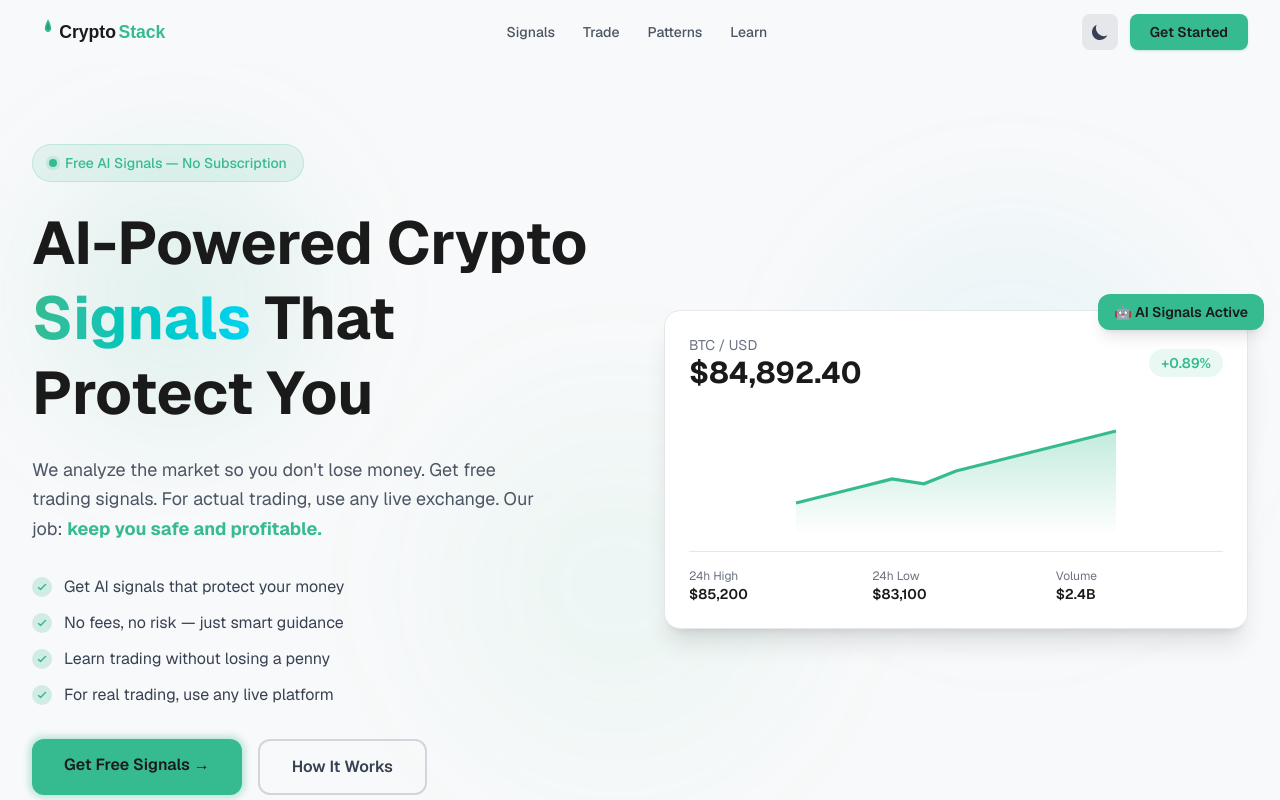
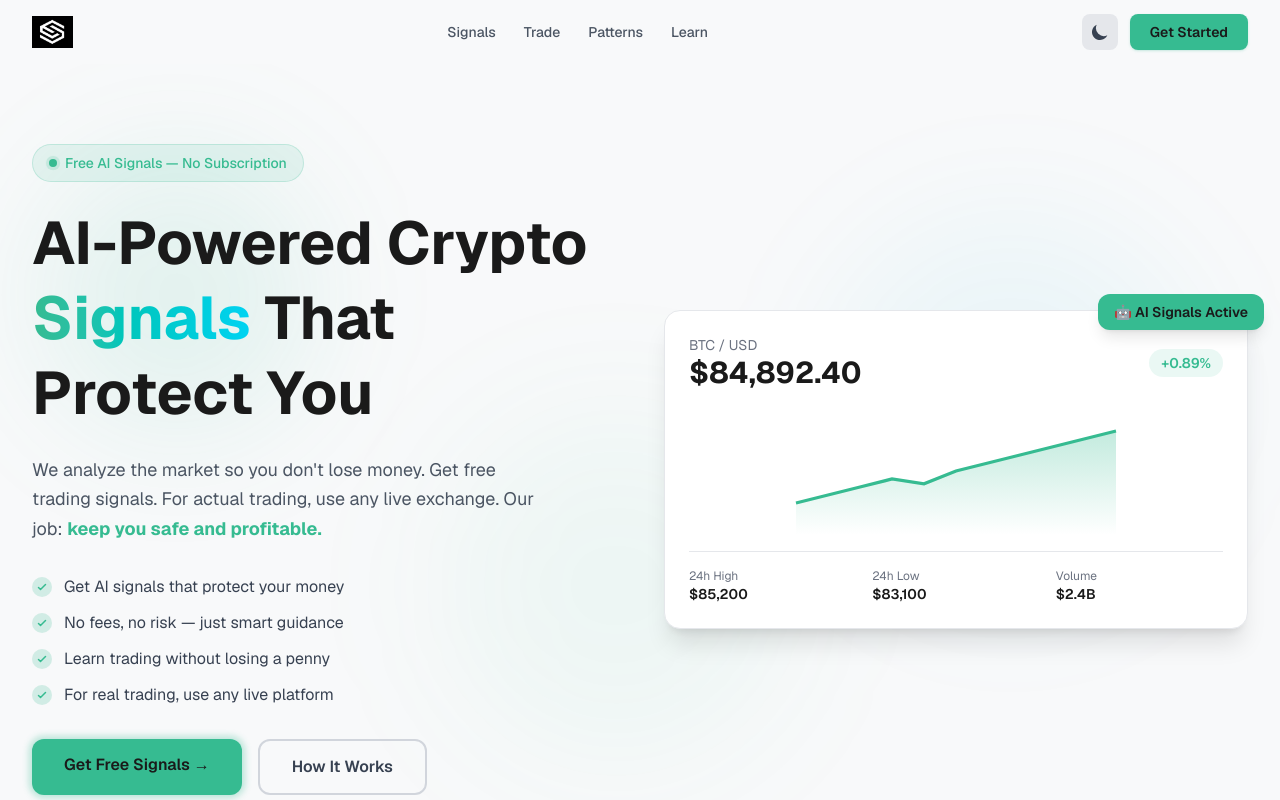
Before and after one commit to HadiqaGohar/Cryptostack, a Next.js app in the folder CryptoStack/frontend/: page / in a window 1280 px wide. Shown: the top 800 px of the page. Built offline with nearby package versions, Linux system fonts and the light colour scheme.

Commit message:
feat: use PNG logos from repo instead of SVG placeholders
- cryptostack-white.png → dark theme + favicon
- cryptostack-black.png → light theme
- Updated Navbar, Footer, and layout

```diff
--- a/CryptoStack/frontend/src/app/layout.tsx
+++ b/CryptoStack/frontend/src/app/layout.tsx
@@ -23,7 +23,7 @@ export const metadata: Metadata = {
     type: "website",
   },
   icons: {
-    icon: "/cryptostack-logo-white.svg",
+    icon: "/cryptostack-white.png",
   },
 };
 
--- a/CryptoStack/frontend/src/components/Footer.tsx
+++ b/CryptoStack/frontend/src/components/Footer.tsx
@@ -64,9 +64,9 @@ export default function Footer({
           {/* Logo + Tagline */}
           <div>
             {theme === "dark" ? (
-              <img src="/cryptostack-logo-white.svg" alt="CryptoStack" className="h-8 w-auto mb-3" />
+              <img src="/cryptostack-white.png" alt="CryptoStack" className="h-8 w-auto mb-3" />
             ) : (
-              <img src="/cryptostack-logo-black.svg" alt="CryptoStack" className="h-8 w-auto mb-3" />
+              <img src="/cryptostack-black.png" alt="CryptoStack" className="h-8 w-auto mb-3" />
             )}
             <p className="text-sm text-gray-600 dark:text-gray-400 leading-relaxed">
               {tagline}
--- a/CryptoStack/frontend/src/components/Navbar.tsx
+++ b/CryptoStack/frontend/src/components/Navbar.tsx
@@ -40,9 +40,9 @@ export default function Navbar({ links = defaultLinks }: NavbarProps) {
           {/* Logo */}
           <a href="/#home" className="flex items-center flex-shrink-0">
             {theme === "dark" ? (
-              <img src="/cryptostack-logo-white.svg" alt="CryptoStack" className="h-8 w-auto" />
+              <img src="/cryptostack-white.png" alt="CryptoStack" className="h-8 w-auto" />
             ) : (
-              <img src="/cryptostack-logo-black.svg" alt="CryptoStack" className="h-8 w-auto" />
+              <img src="/cryptostack-black.png" alt="CryptoStack" className="h-8 w-auto" />
             )}
           </a>
 
```
Also changed, not shown: CryptoStack/frontend/public/cryptostack-black.png (added), CryptoStack/frontend/public/cryptostack-white.png (added).
